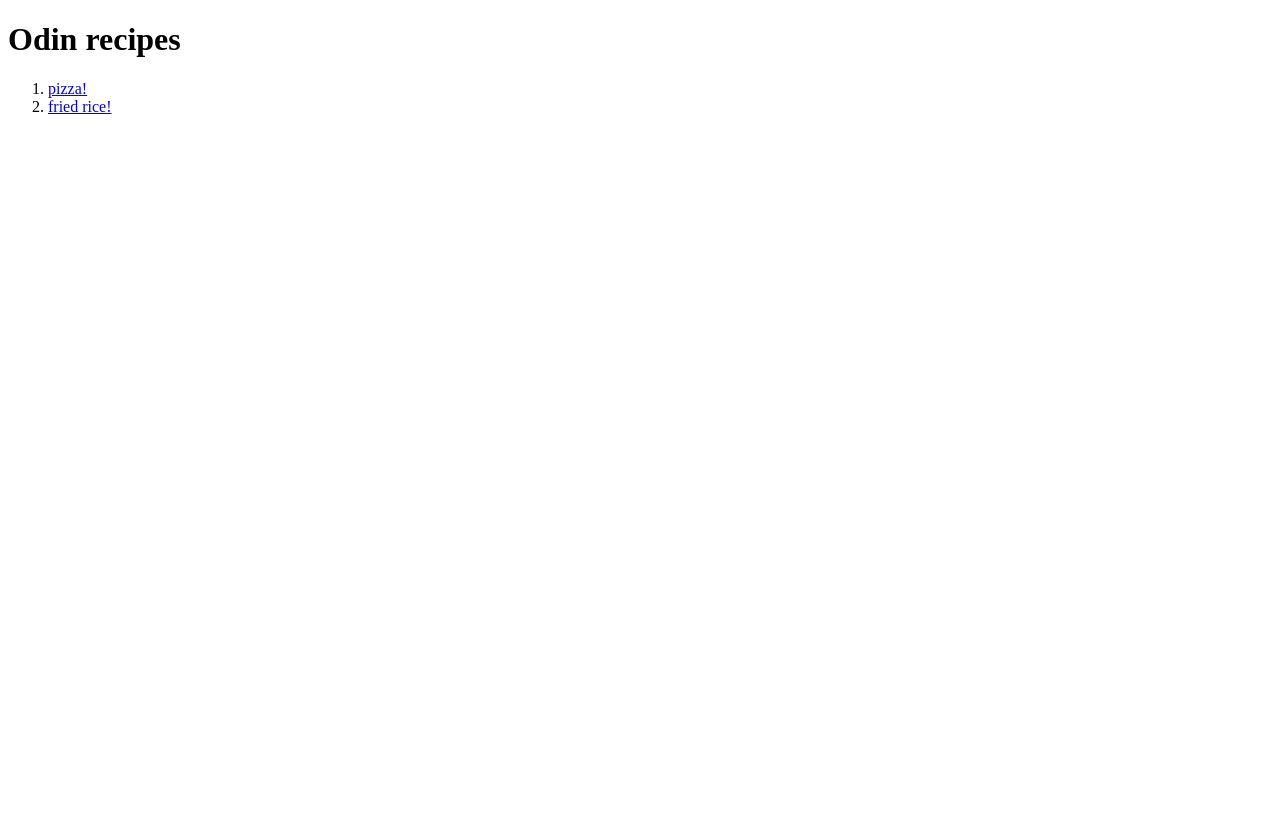
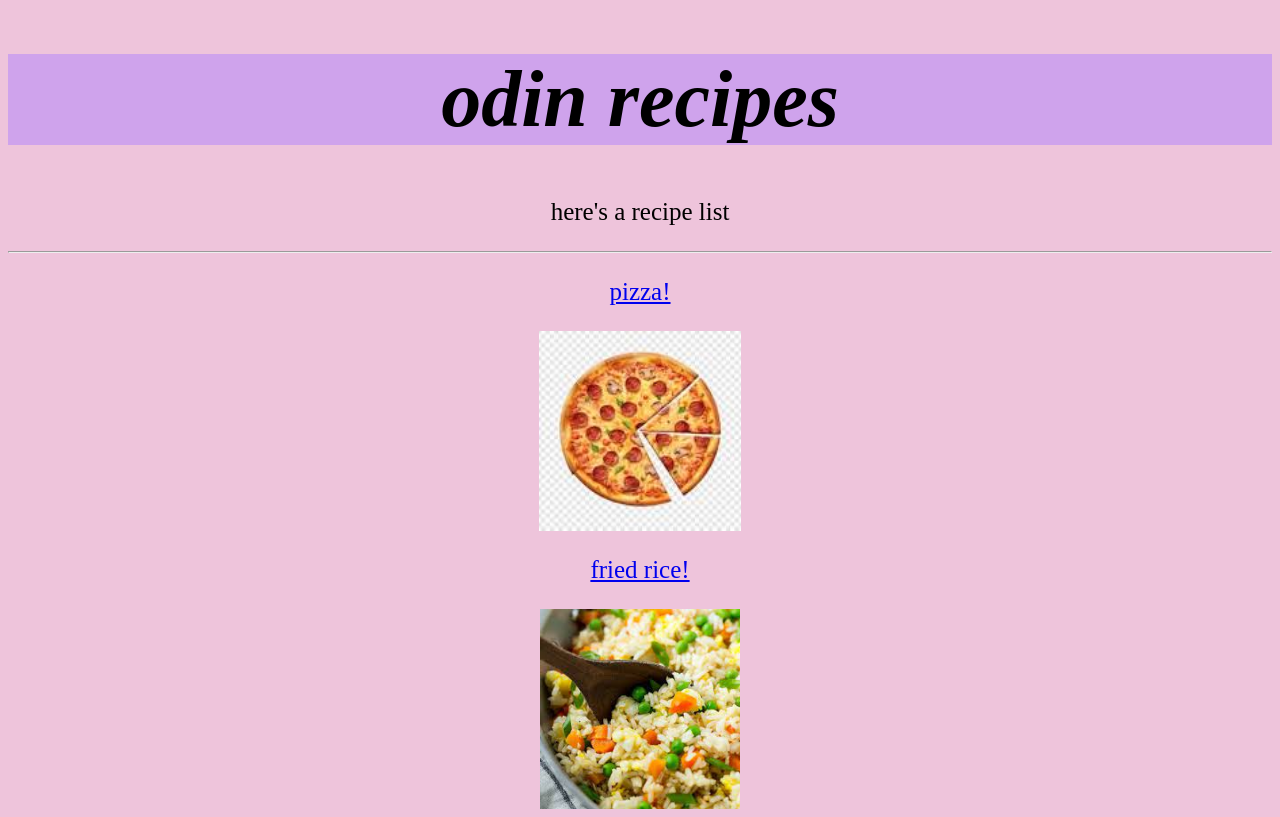
Before and after one commit to aazarragacode/odin-repos, a plain HTML site: page odin-recipes/index.html in a window 1280 px wide. Drawn offline with Linux system fonts and the light colour scheme.

Commit message:
added styles.css page and reworked index.html page

```diff
--- a/odin-recipes/index.html
+++ b/odin-recipes/index.html
@@ -4,12 +4,19 @@
     <meta charset="UTF-8">
     <meta name="viewport" content="width=device-width, initial-scale=1.0">
     <title>recipes</title>
+    <link rel="stylesheet" href="style.css">
 </head>
 <body>
-    <h1>Odin recipes</h1>
-        <ol>
-            <li><a href="recipes/pizza.html">pizza!</a></li>
-            <li><a href="recipes/friedrice.html">fried rice!</a></li>
-        </ol>
+    <h1 class="class1">odin recipes</h1>
+        <p>here's a recipe list</p>
+        <hr>
+                <p><a href="recipes/pizza.html">pizza!</a></p>
+
+                <img id="pizzaimg" src="recipes/pizza.jpg" height="200" width="200">
+
+                <p><a href="recipes/friedrice.html">fried rice!</a></p>
+
+                <img id="friedriceimg" src="recipes/friedrice.jpg" height="200" width="200">
+
 </body>
 </html>
--- /dev/null
+++ b/odin-recipes/style.css
@@ -0,0 +1,29 @@
+body {
+    background-color: rgb(238, 196, 219);
+    text-align: center;
+}
+
+.class1 {
+    background-color: rgb(207, 163, 236);
+    font-size: 80px;
+    font-style: italic;
+    text-align: center;
+}
+
+p {
+    font-size: 25px;
+    text-align: center;
+}
+
+#pizzaimg {
+    display: block;
+    margin-left: auto;
+    margin-right: auto;
+    width: auto;
+}
+#friedriceimg {
+    display: block;
+    margin-left: auto;
+    margin-right: auto;
+    width: auto;
+}
```
